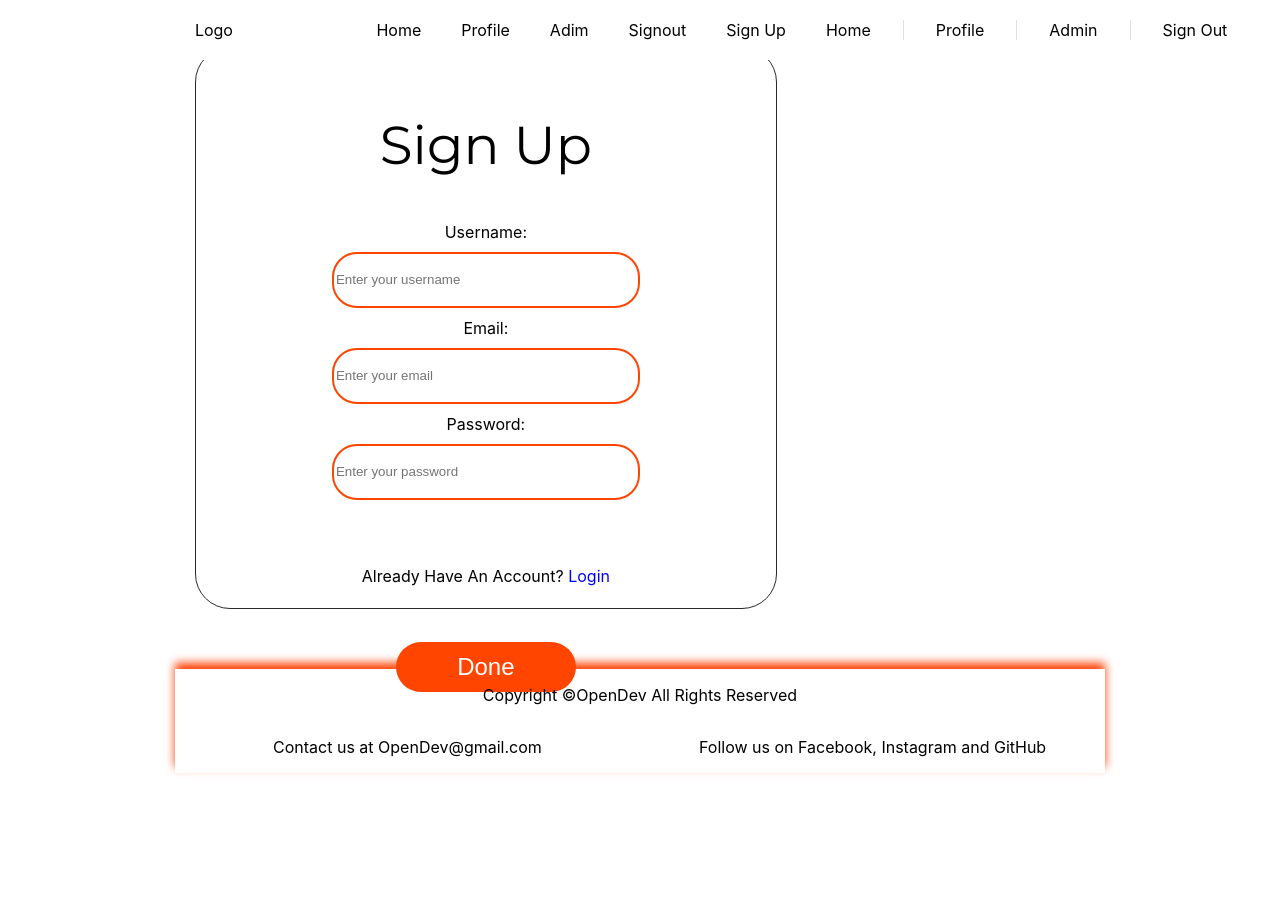
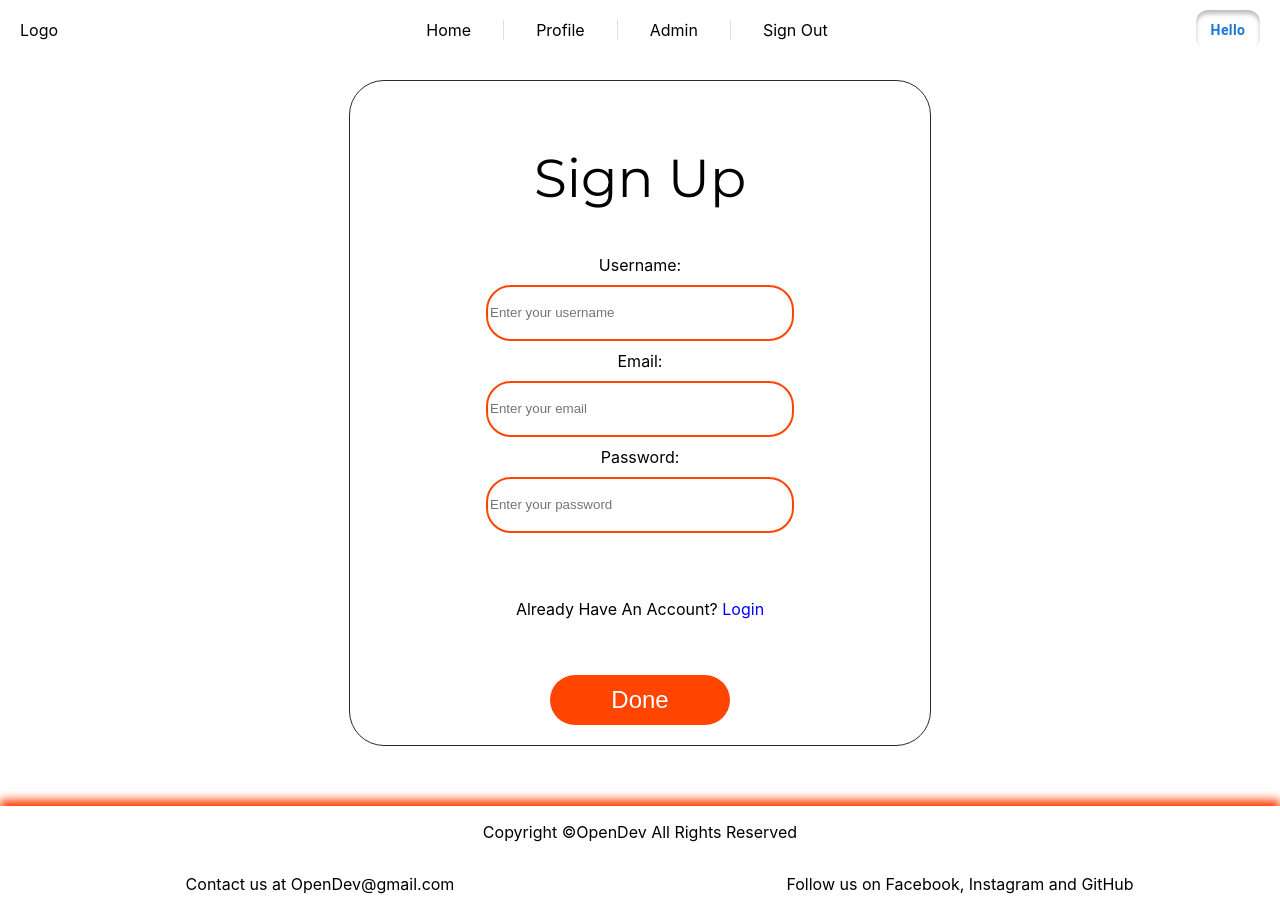
Before and after one commit to Ungerer221/DV200_Term4_Ungerer, a React (Create React App) app in the folder client/: page /Signup in a window 1280 px wide. Before the commit the page ends 800 px from the top, so only its background shows below. Built offline with nearby package versions, Linux system fonts and the light colour scheme.

Commit message:
front end fixes

```diff
--- a/client/src/Components/Navbar.jsx
+++ b/client/src/Components/Navbar.jsx
@@ -43,11 +43,12 @@ const Navbar = () => {
             <div className="navbar-con">
                 <div className="navbar-logo">Logo</div>
                 <div className="navbar-page-links">
-                    <Nav.Link className="navbar-page-links-options" href='/Home'>Home</Nav.Link>
-                    <Nav.Link className="navbar-page-links-options" href='/Profile'>Profile</Nav.Link>
-                    <Nav.Link className="navbar-page-links-options" href='/#'>Adim</Nav.Link>
-                    <Nav.Link className="navbar-page-links-options" href='/SignIn'>Signout</Nav.Link>
-                    <Nav.Link className="navbar-page-links-options" href='/Signup'>Sign Up</Nav.Link>
+                    {/* <Nav.Link className="navbar-page-links-options" href='/Home'>Home</Nav.Link> */}
+                    {/* <Nav.Link className="navbar-page-links-options" href='/Profile'>Profile</Nav.Link> */}
+                    {/* <Nav.Link className="navbar-page-links-options" href='/#'>Adim</Nav.Link> */}
+                    {/* <Nav.Link className="navbar-page-links-options" href='/SignIn'>Signout</Nav.Link> */}
+                    {/* <Nav.Link className="navbar-page-links-options" href='/Signup'>Sign Up</Nav.Link> */}
+
                     <Stack
                         direction="row"
                         divider={<Divider orientation="vertical" flexItem />}
@@ -55,8 +56,8 @@ const Navbar = () => {
                     >
                         <Nav.Link className="navbar-page-links-options" href='/'>Home</Nav.Link>
                         <Nav.Link className="navbar-page-links-options" href='/Profile'>Profile</Nav.Link>
-                        <Nav.Link className="navbar-page-links-options" href='/#'>Admin</Nav.Link>
-                        <Nav.Link className="navbar-page-links-options" href='/#'>Sign Out</Nav.Link>
+                        <Nav.Link className="navbar-page-links-options" href='/SignIn'>Admin</Nav.Link>
+                        <Nav.Link className="navbar-page-links-options" href='/Signup'>Sign Out</Nav.Link>
                     </Stack>
                 </div>
 
--- a/client/src/Pages/Forms.css
+++ b/client/src/Pages/Forms.css
@@ -1,9 +1,11 @@
+/* this messes with the whole home page and other site structuring so avoid using the body tag  */
+/* body is already used in Index.css  */
 body {
-  display: flex;
+  /* display: flex;
   justify-content: center;
   align-items: center;
   height: 100vh;
-  margin: 0;
+  margin: 0; */
 }
 
 h2 {
@@ -15,11 +17,14 @@ h2 {
 .form-container {
   text-align: center;
   width: 540px;
-  height: 520px;
+  /* height: 520px; */
   border: 1px solid rgb(41, 41, 41);
   padding: 20px;
-  margin: 20px;
+  /* margin: 20px; */
+  margin: auto;
   border-radius: 35px;
+
+  margin-top: 80px;
 }
 
 .form {
--- a/client/src/Pages/HomePage.js
+++ b/client/src/Pages/HomePage.js
@@ -23,7 +23,7 @@ function HomePage() {
             <div className="home-page-main-con">
 
                 {/* Section 1 (Landing view) */}
-                <Box sx={{ flexGrow: 1, width: '100%', height: '964px' }}>
+                <Box sx={{ flexGrow: 1, width: '100%', height: '964px' , marginTop:'40px' }}>
                     <Grid container spacing={0} sx={{  height: '800px' }}>
                         {/* text content */}
                         <Grid xs={6} sx={{ margin: 'auto',}}>
```
